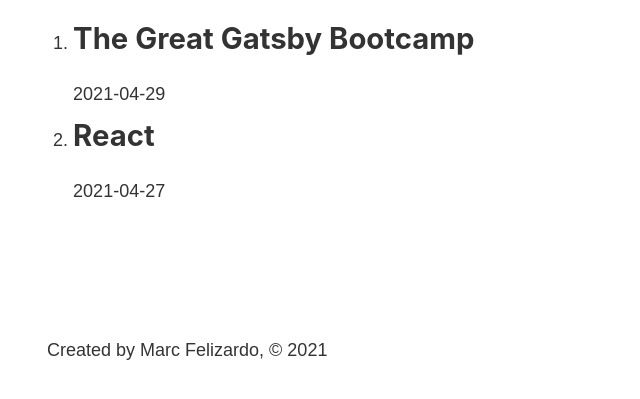
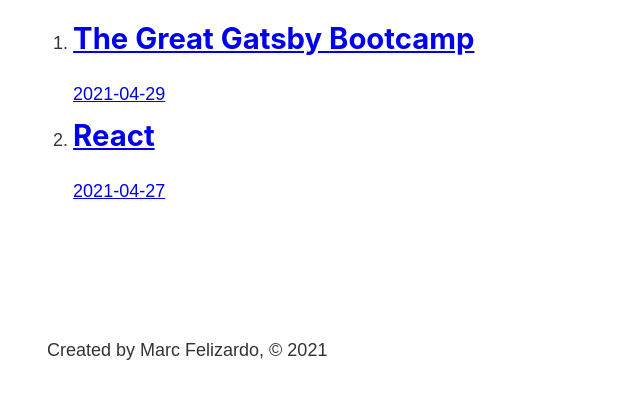
Before and after one commit to marcldo/gatsby-starter-hello-world, a Gatsby site: page /blog in a window 1280 px wide. Shown: the part 393-792 px from the top of the page, without its empty margins (236-876 px from the left). Built offline with nearby package versions, Linux system fonts and the light colour scheme; Gatsby itself is replaced by a stand-in of ours.

Commit message:
added blog links to blog posts page

```diff
--- a/src/pages/blog.js
+++ b/src/pages/blog.js
@@ -1,6 +1,6 @@
 import React from 'react';
 import Layout from '../components/layout';
-import { graphql, useStaticQuery } from 'gatsby';
+import { Link, graphql, useStaticQuery } from 'gatsby';
 
 const BlogPage = () => {
   const data = useStaticQuery(graphql`
@@ -11,6 +11,9 @@
           frontmatter {
             title
             date
+          }
+          fields {
+            slug
           }
         }
       }
@@ -24,8 +27,10 @@
       <ol>
         {data.allMarkdownRemark.edges.map((edge) => (
           <li key={edge.node.frontmatter.title}>
-            <h2>{edge.node.frontmatter.title}</h2>
-            <p>{edge.node.frontmatter.date}</p>
+            <Link to={`/blog/${edge.node.fields.slug}`}>
+              <h2>{edge.node.frontmatter.title}</h2>
+              <p>{edge.node.frontmatter.date}</p>
+            </Link>
           </li>
         ))}
       </ol>
```
